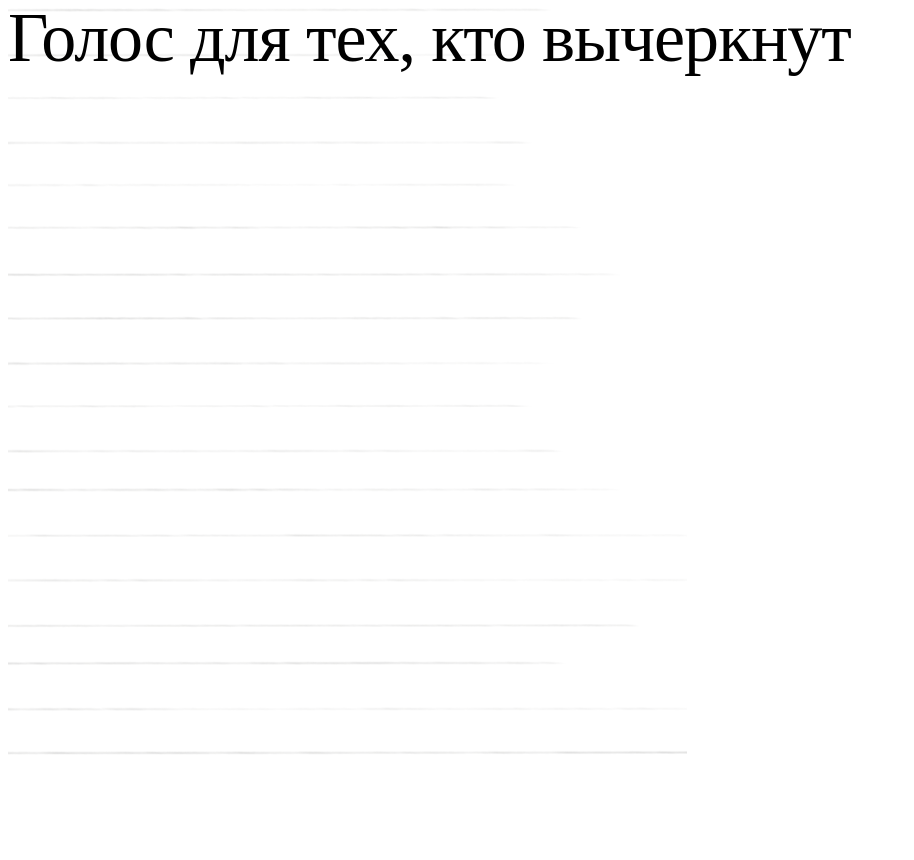
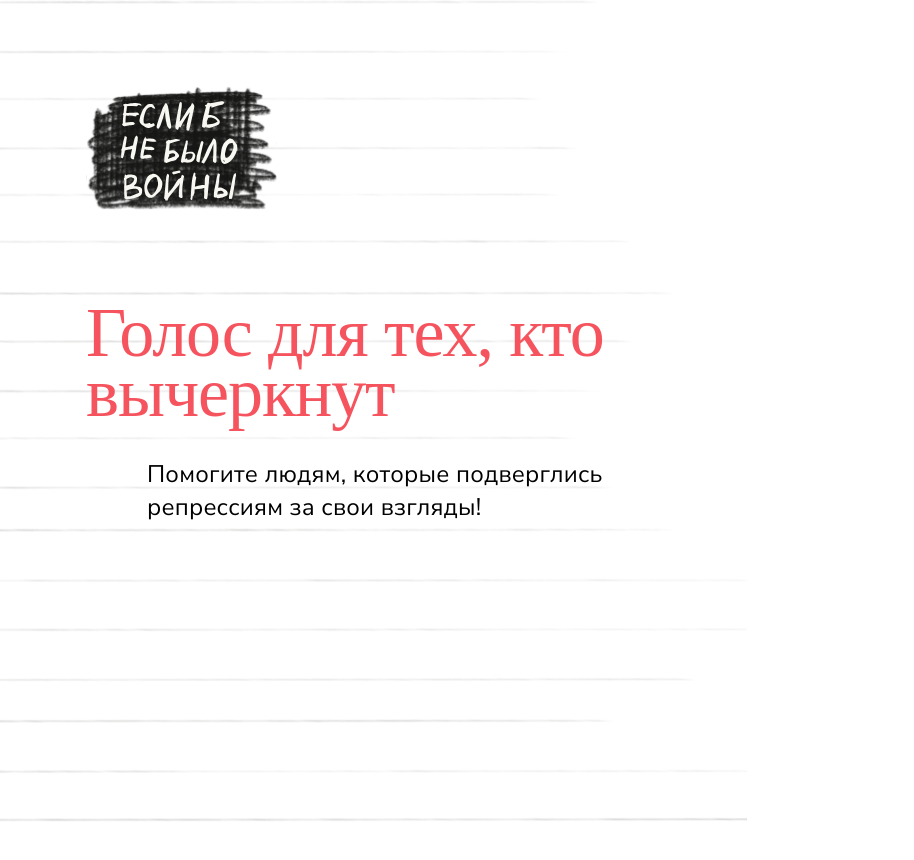
Before and after one commit to ivanmatcuka/enbv-frontend, a Next.js app: page / in a window 1280 px wide. Shown: the top 860 px of the page, without its empty margins (0-914 px from the left). Before the commit the page ends 800 px from the top, so only its background shows below. Built offline with nearby package versions, Linux system fonts and the light colour scheme; a web font is replaced by a local one.

Commit message:
WIP: left part of first block

```diff
--- a/app/globals.css
+++ b/app/globals.css
@@ -1,2 +1,10 @@
 @import url('https://fonts.googleapis.com/css2?family=Nunito+Sans:opsz,wght@6..12,400;6..12,600;6..12,700;6..12,800&family=Unbounded:wght@700&display=swap');
 @import url('https://fonts.cdnfonts.com/css/noteworthy');
+
+html, body {
+    margin: 0;
+}
+
+body {
+    display: flex;
+}
--- a/app/page.module.css
+++ b/app/page.module.css
@@ -1,6 +1,14 @@
-.header {
+.container {
+  display: flex;
+  justify-content: center;
+
+  width: 100%;
+  height: 822px;
+
   background: url('background.png') left no-repeat white;
   background-size: contain;
+}
 
-  height: 747px;
+.header__subline {
+  line-height: 32.74px;
 }
--- a/app/page.tsx
+++ b/app/page.tsx
@@ -3,18 +3,42 @@ import { Grid } from '@mui/material';
 import styles from './page.module.css';
 
 import { Typography } from '../components/Typography/Typography';
+import { Logo } from '../components/Logo/Logo';
 
 export default function Home() {
   return (
-    <Grid container className={styles.header}>
-      <Grid item>
-        <Grid container>
-          <Grid item>
-            <Typography variant="h1">Голос для тех, кто вычеркнут</Typography>
+    <div className={styles.container}>
+      <Grid container margin="86px" height={822} maxWidth={1200}>
+        <Grid item>
+          <Grid container height={650} direction="row">
+            <Grid item flex={1}>
+              {/* Left */}
+              <Grid container>
+                <Grid item mb="89px">
+                  <Logo />
+                </Grid>
+                <Grid item mb={4.5}>
+                  <Typography variant="h1" color="brand.red">
+                    Голос для тех, кто вычеркнут
+                  </Typography>
+                </Grid>
+                <Grid item margin="auto">
+                  <Typography
+                    variant="subtitle1"
+                    textAlign="left"
+                    width={493}
+                    lineHeight="32.74px"
+                  >
+                    Помогите людям, которые подверглись репрессиям за свои
+                    взгляды!
+                  </Typography>
+                </Grid>
+              </Grid>
+            </Grid>
+            <Grid item width={493}></Grid>
           </Grid>
-          <Grid item></Grid>
         </Grid>
       </Grid>
-    </Grid>
+    </div>
   );
 }
--- a/components/Typography/Typography.tsx
+++ b/components/Typography/Typography.tsx
@@ -8,7 +8,7 @@ import { TypographyVariants } from '../../theming/theme/typography';
 
 type TypographyProps = {
   variant: TypographyVariants;
-} & Pick<MUITypographyProps, 'component'>;
+} & MUITypographyProps;
 export const Typography: FC<PropsWithChildren<TypographyProps>> = ({
   children,
   ...rest
```
